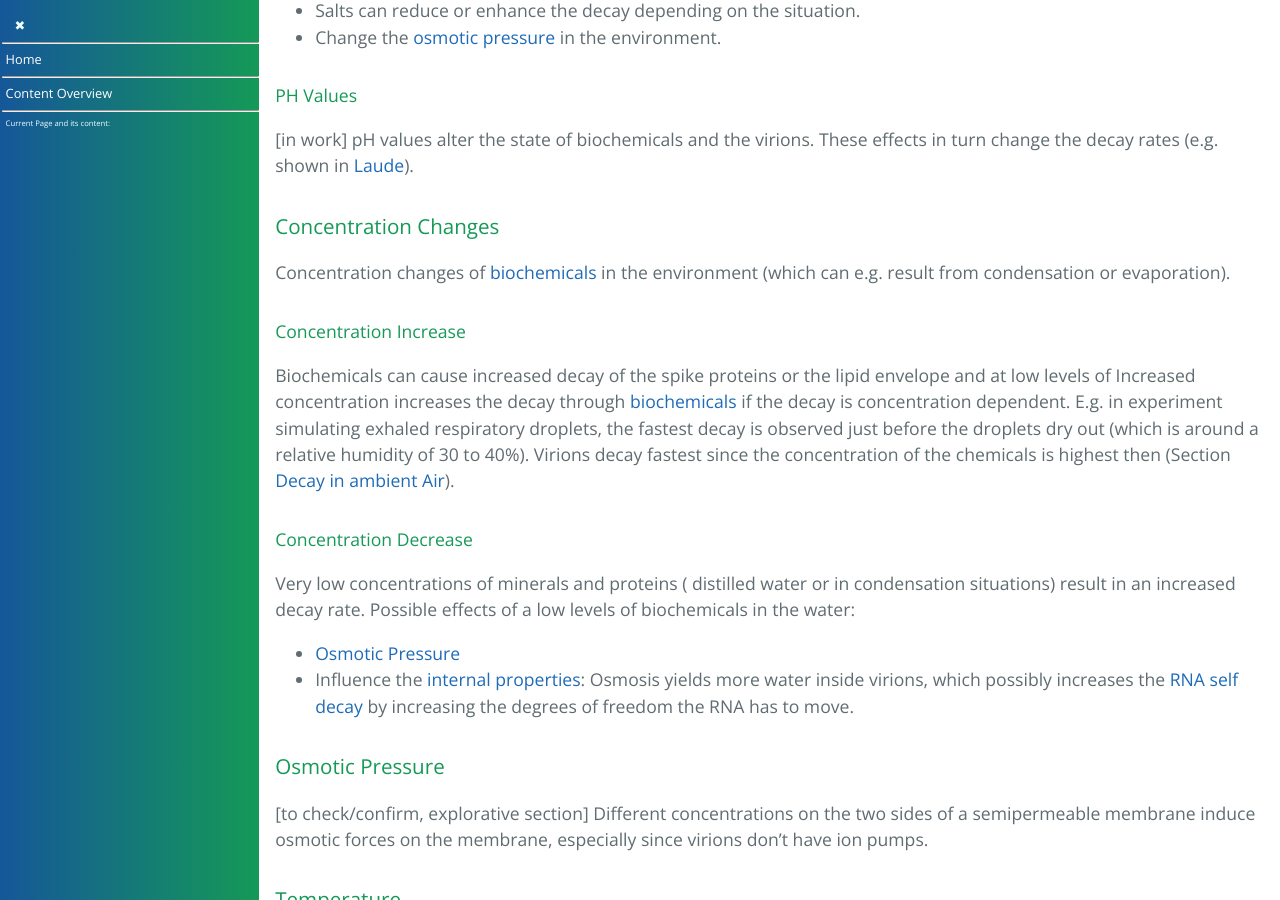
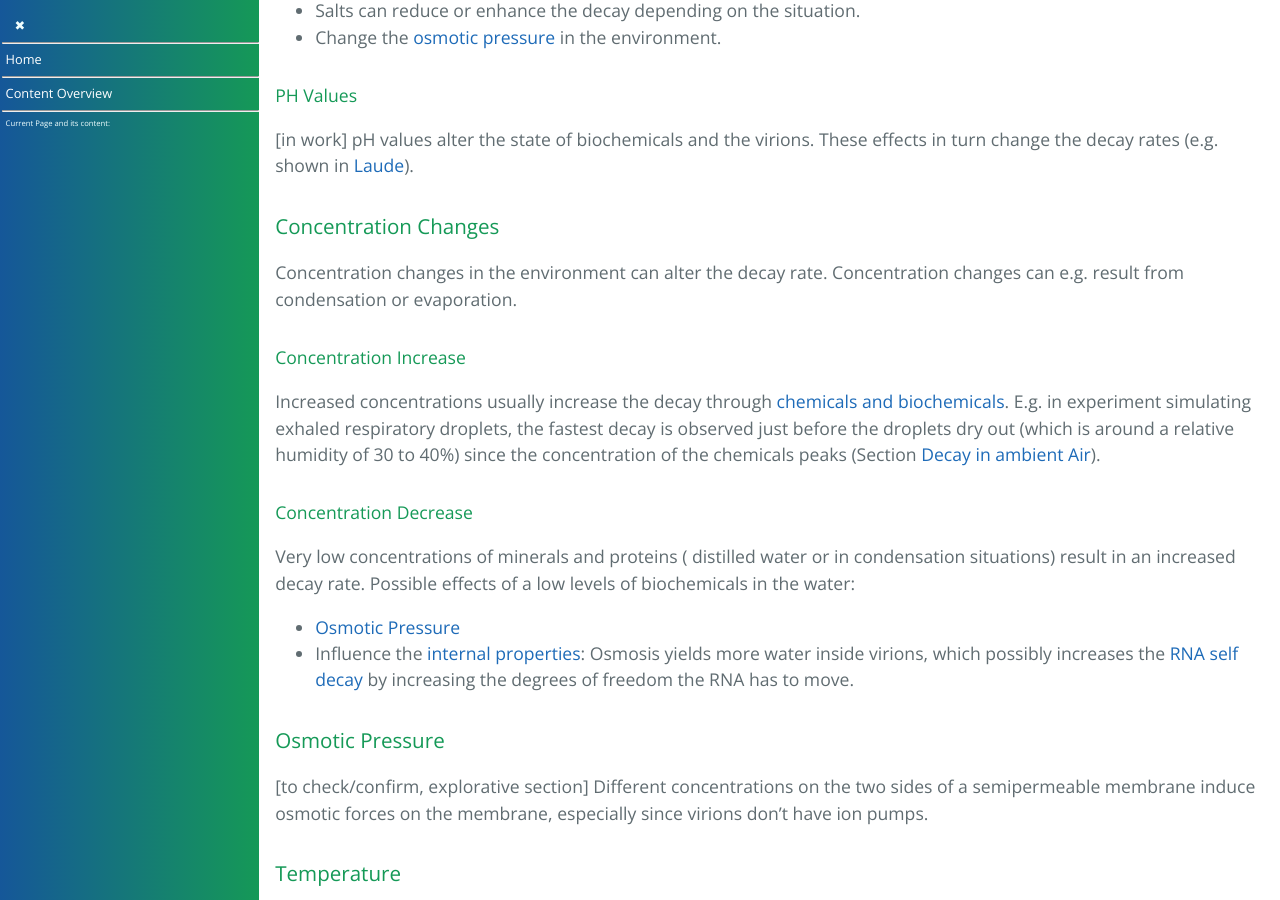
Before and after one commit to forestgrape/coronavirus, a Jekyll site: the page built from 2_biological/virion_viability.md, in a window 1280 px wide and 900 px high, scrolled down 13094 px. Built offline with Jekyll 4.4.1, drawn with Linux system fonts in a browser that asks for light colours; our own code applies the rules of GitHub Pages for plain Markdown files; some of the changed lines change nothing that is shown; some of the changed text lies outside the part shown.

Commit message:
fixed links and some clarifications

```diff
--- a/2_biological/virion_viability.md
+++ b/2_biological/virion_viability.md
@@ -30,9 +30,9 @@
   * [Temperature](#temperature)
   * [Virion Properties](#virion-properties)
 * [Theoretical Principles and Decay Mechanisms](#theoretical-principles-and-decay-mechanisms)
-  * [Radiation](#radiation-1)
-  * [Chemicals and Biochemicals](#chemicals-and-biochemicals-1)
-  * [Molecular Movement](#molecular-movement)
+  * [Mechanism of Radiation](#mechanism-of-radiation)
+  * [Mechanism of Chemicals and Biochemicals](#mechanism-of-chemicals-and-biochemicals)
+  * [Mechanism of Temperature](#mechanism-of-temperature)
 * [Decay  by Building Blocks](#decay--by-building-blocks)
   * [RNA Stability](#rna-stability)
   * [Protein Decay](#protein-decay)
@@ -417,11 +417,10 @@ pH values alter the state of biochemicals and the virions. These effects in turn
 
 
 ### Concentration Changes
-Concentration changes of [biochemicals](#biochemicals) in the environment (which can e.g. result from condensation or evaporation).
+Concentration changes in the environment can alter the decay rate. Concentration changes can e.g. result from condensation or evaporation.
 
 #### Concentration Increase
-Biochemicals can cause increased decay of the spike proteins or the lipid envelope and at low levels of
-Increased concentration increases the decay through [biochemicals](#decay-by-biochemicals) if the decay is concentration dependent. E.g. in experiment simulating exhaled respiratory droplets, the fastest decay is observed just before the droplets dry out (which is around a relative humidity of 30 to 40%). Virions decay fastest since the concentration of the chemicals is highest then (Section [Decay in ambient Air](#decay-rates-in-ambient-air-at-different-humidities)).
+Increased concentrations usually increase the decay through [chemicals and biochemicals](#chemicals-and-biochemicals). E.g. in experiment simulating exhaled respiratory droplets, the fastest decay is observed just before the droplets dry out (which is around a relative humidity of 30 to 40%) since the concentration of the chemicals peaks (Section [Decay in ambient Air](#decay-rates-in-ambient-air-at-different-humidities)).
 
 #### Concentration Decrease
 Very low concentrations of minerals and proteins ( distilled water or in condensation situations) result in an increased decay rate. Possible effects of a low levels of biochemicals in the water:
@@ -474,16 +473,16 @@ The virion properties can be constant or vary both for strains or throughout lif
 
 At the molecular level the decay mechanisms are the similar for all life forms since the fundamental build blocks - organic molecules - are common.
 
-### Radiation
+### Mechanism of Radiation
 * Effects of high energy radiation can change molecule bonds.
 * Increase the molecular movement.
 
-### Chemicals and Biochemicals
+### Mechanism of Chemicals and Biochemicals
 * Aggressive biochemicals can interfere with the electrons and cause rearrangement of the bindings i.e. a chemical reaction.
 * Biochemicals can cause structural changes in organic molecules.
 * Biochemicals can stick to the virions e.g. antibodies do so. With molecules adhesion on the outside the virions are 'dirty' and can loose viability.
 
-### Molecular Movement
+### Mechanism of Temperature
 At the molecular level everything moves and jitters around. The average kinetic energy of this movement and jittering is the temperature.
 * The jittering and movement can cause strains on the bindings (mostly intramolecular bonds).
 * Movement causes bumps.
```
